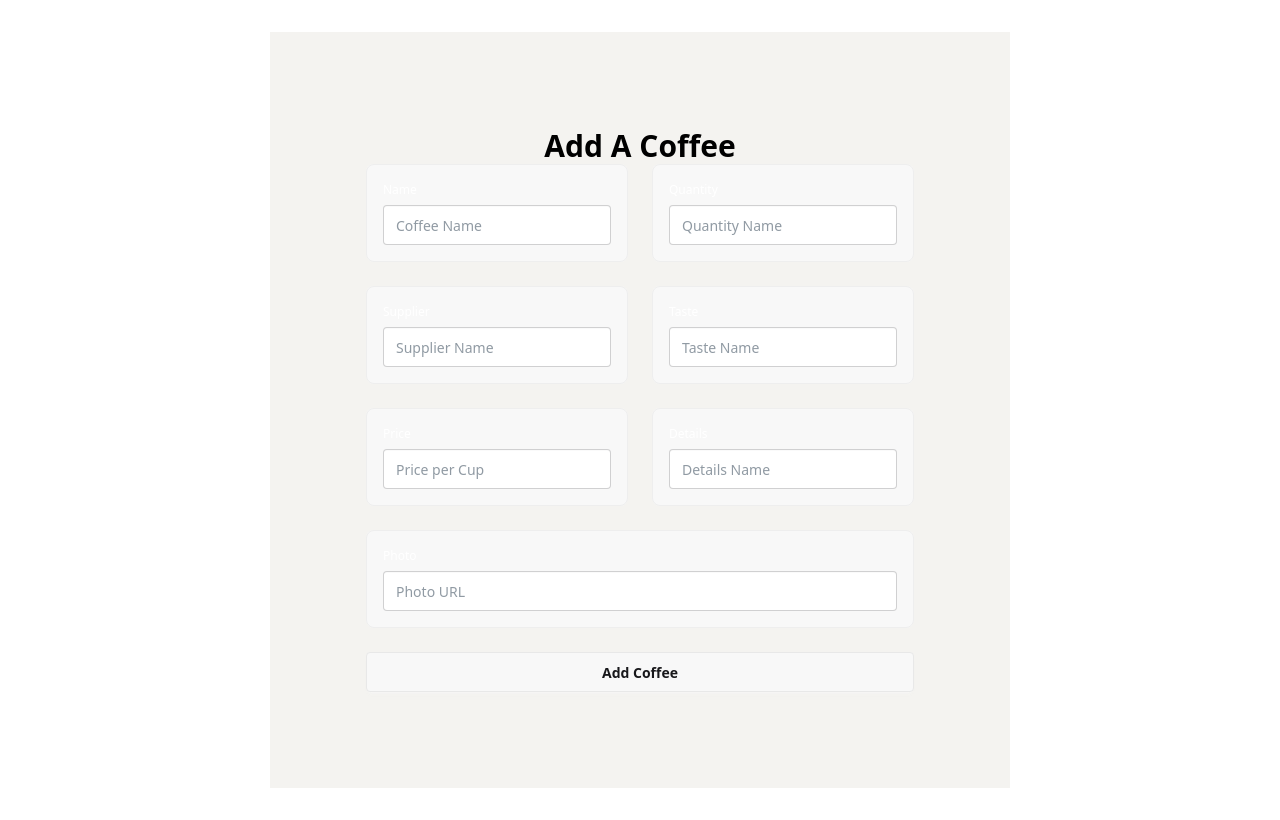
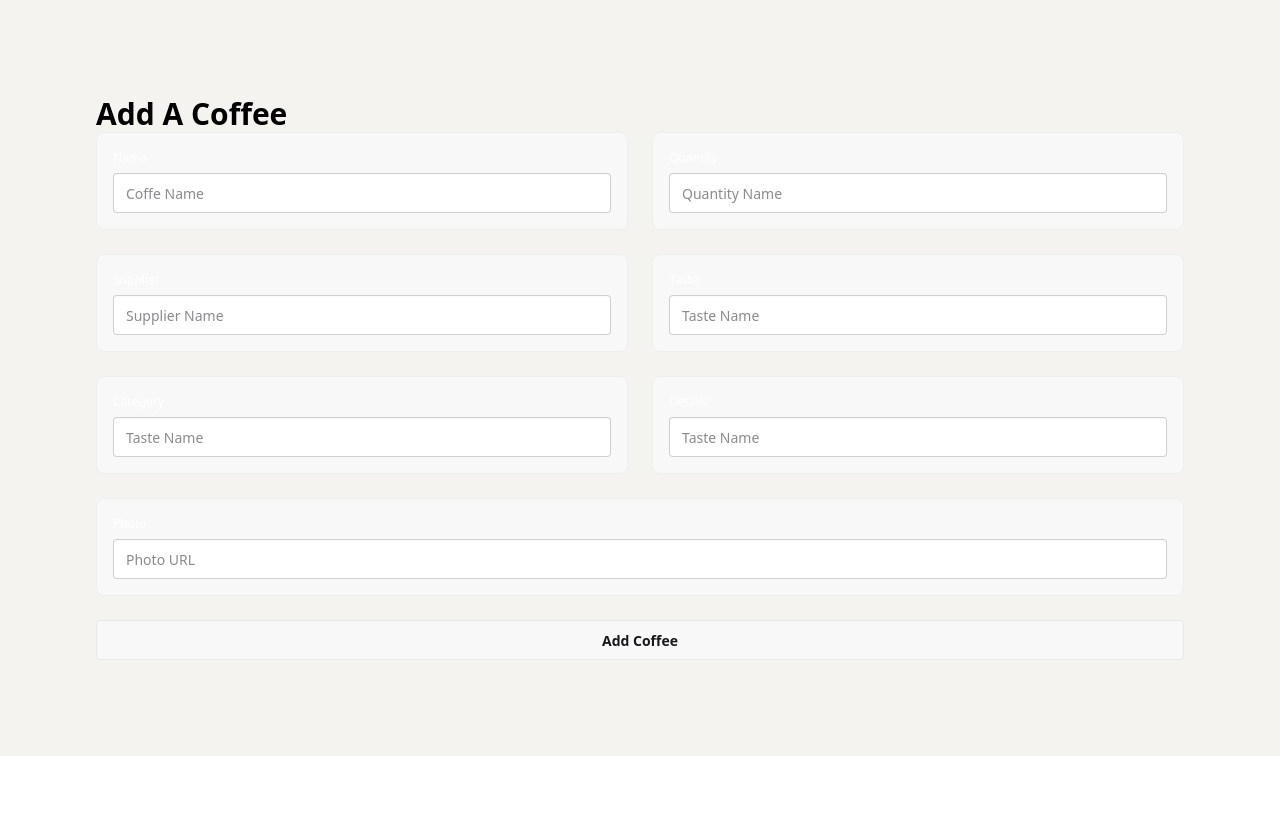
Before and after one commit to shafrinahamed097/coffee-client, a React (Vite) app: page /addCoffee in a window 1280 px wide. Built offline with nearby package versions, Linux system fonts and the light colour scheme.

Commit message:
Send coffee data to the server and store in the mongodb database

```diff
--- a/package.json
+++ b/package.json
@@ -15,6 +15,7 @@
     "react": "^19.1.0",
     "react-dom": "^19.1.0",
     "react-router-dom": "^7.7.1",
+    "sweetalert2": "^11.22.2",
     "tailwindcss": "^4.1.11"
   },
   "devDependencies": {
--- a/src/App.css
+++ b/src/App.css
@@ -1,45 +1,4 @@
-#root {
-  max-width: 1280px;
-  margin: 0 auto;
-  padding: 2rem;
-  text-align: center;
-}
 
-.logo {
-  height: 6em;
-  padding: 1.5em;
-  will-change: filter;
-  transition: filter 300ms;
-}
-.logo:hover {
-  filter: drop-shadow(0 0 2em #646cffaa);
-}
-.logo.react:hover {
-  filter: drop-shadow(0 0 2em #61dafbaa);
-}
-
-@keyframes logo-spin {
-  from {
-    transform: rotate(0deg);
-  }
-  to {
-    transform: rotate(360deg);
-  }
-}
-
-@media (prefers-reduced-motion: no-preference) {
-  a:nth-of-type(2) .logo {
-    animation: logo-spin infinite 20s linear;
-  }
-}
-
-.card {
-  padding: 2em;
-}
-
-.read-the-docs {
-  color: #888;
-}
 
 @import "tailwindcss";
 @plugin "daisyui";
--- a/src/components/AddCoffee.jsx
+++ b/src/components/AddCoffee.jsx
@@ -1,42 +1,121 @@
+import Swal from "sweetalert2";
+
 const AddCoffee = () => {
+  const handleAddCoffee = (e) => {
+    e.preventDefault();
+    const form = e.target;
+    const name = form.name.value;
+    const quantity = form.quantity.value;
+    const supplier = form.supplier.value;
+    const taste = form.taste.value;
+    const category = form.category.value;
+    const details = form.details.value;
+    const photo = form.photo.value;
+
+    const newCoffee = {
+      name,
+      quantity,
+      supplier,
+      taste,
+      category,
+      details,
+      photo,
+    };
+    console.log(newCoffee);
+
+    // send data to the server
+    fetch("http://localhost:5000/coffee", {
+      method: "POST",
+      headers: {
+        "content-type": "application/json",
+      },
+      body: JSON.stringify(newCoffee),
+    })
+      .then((res) => res.json())
+      .then((data) => {
+        console.log(data);
+        if (data.insertedId) {
+          Swal.fire({
+            title: "Success",
+            text: "Coffee Added Successfully!",
+            icon: "success",
+            confirmButtonText: "Cool",
+          });
+        }
+      });
+  };
   return (
     <div className="bg-[#f4f3f0f7] p-24">
       <h2 className="text-black text-3xl font-extrabold">Add A Coffee</h2>
-      <form>
-                <div className='grid grid-cols-1 md:grid-cols-2 gap-6'>
+      <form onSubmit={handleAddCoffee}>
+        <div className="grid grid-cols-1 md:grid-cols-2 gap-6">
           <fieldset className="fieldset bg-base-200 border-base-300 rounded-box border p-4">
             <label className="label text-white">Name</label>
-                        <input type="text" name='name' className="input w-full" placeholder="Coffee Name" />
+            <input
+              type="text"
+              className="input w-full"
+              placeholder="Coffe Name"
+              name="name"
+            />
           </fieldset>
           <fieldset className="fieldset bg-base-200 border-base-300 rounded-box border p-4">
             <label className="label text-white">Quantity</label>
-                        <input type="text" name='quantity' className="input w-full" placeholder="Quantity Name" />
+            <input
+              type="text"
+              className="input w-full"
+              placeholder="Quantity Name"
+              name="quantity"
+            />
           </fieldset>
           <fieldset className="fieldset bg-base-200 border-base-300 rounded-box border p-4">
             <label className="label text-white">Supplier</label>
-                        <input type="text" name='supplier' className="input w-full" placeholder="Supplier Name" />
+            <input
+              type="text"
+              className="input w-full"
+              placeholder="Supplier Name"
+              name="supplier"
+            />
           </fieldset>
           <fieldset className="fieldset bg-base-200 border-base-300 rounded-box border p-4">
             <label className="label text-white">Taste</label>
-                        <input type="text" name='taste' className="input w-full" placeholder="Taste Name" />
+            <input
+              type="text"
+              className="input w-full"
+              placeholder="Taste Name"
+              name="taste"
+            />
           </fieldset>
+
           <fieldset className="fieldset bg-base-200 border-base-300 rounded-box border p-4">
-                        <label className="label text-white">Price</label>
-                        <input type="text" name='price' className="input w-full" placeholder="Price per Cup" />
+            <label className="label text-white">Category</label>
+            <input
+              type="text"
+              className="input w-full"
+              placeholder="Taste Name"
+              name="category"
+            />
           </fieldset>
           <fieldset className="fieldset bg-base-200 border-base-300 rounded-box border p-4">
             <label className="label text-white">Details</label>
-                        <input type="text" name='details' className="input w-full" placeholder="Details Name" />
+            <input
+              type="text"
+              className="input w-full"
+              placeholder="Taste Name"
+              name="details"
+            />
           </fieldset>
         </div>
         <fieldset className="fieldset bg-base-200 border-base-300 rounded-box border my-6 p-4">
           <label className="label text-white">Photo</label>
-                    <input type="text" name='photo' className="input w-full" placeholder="Photo URL" />
+          <input
+            type="text"
+            className="input w-full"
+            placeholder="Photo URL"
+            name="photo"
+          />
         </fieldset>
-
-                <input type="submit" className='btn w-full' value="Add Coffee" />
+        <input type="submit" className="btn w-full" value="Add Coffee" />
       </form>
-
     </div>
   );
 };
--- a/src/index.css
+++ b/src/index.css
@@ -1,71 +1,3 @@
-:root {
-  font-family: system-ui, Avenir, Helvetica, Arial, sans-serif;
-  line-height: 1.5;
-  font-weight: 400;
-
-  color-scheme: light dark;
-  color: rgba(255, 255, 255, 0.87);
-  background-color: #242424;
-
-  font-synthesis: none;
-  text-rendering: optimizeLegibility;
-  -webkit-font-smoothing: antialiased;
-  -moz-osx-font-smoothing: grayscale;
-}
-
-a {
-  font-weight: 500;
-  color: #646cff;
-  text-decoration: inherit;
-}
-a:hover {
-  color: #535bf2;
-}
-
-body {
-  margin: 0;
-  display: flex;
-  place-items: center;
-  min-width: 320px;
-  min-height: 100vh;
-}
-
-h1 {
-  font-size: 3.2em;
-  line-height: 1.1;
-}
-
-button {
-  border-radius: 8px;
-  border: 1px solid transparent;
-  padding: 0.6em 1.2em;
-  font-size: 1em;
-  font-weight: 500;
-  font-family: inherit;
-  background-color: #1a1a1a;
-  cursor: pointer;
-  transition: border-color 0.25s;
-}
-button:hover {
-  border-color: #646cff;
-}
-button:focus,
-button:focus-visible {
-  outline: 4px auto -webkit-focus-ring-color;
-}
-
-@media (prefers-color-scheme: light) {
-  :root {
-    color: #213547;
-    background-color: #ffffff;
-  }
-  a:hover {
-    color: #747bff;
-  }
-  button {
-    background-color: #f9f9f9;
-  }
-}
 
 @import "tailwindcss";
 @plugin "daisyui";
```
Also changed, not shown: 1 other file (tests, documents, lock files or other folders). Lines whose indentation alone changed are shown as unchanged.
